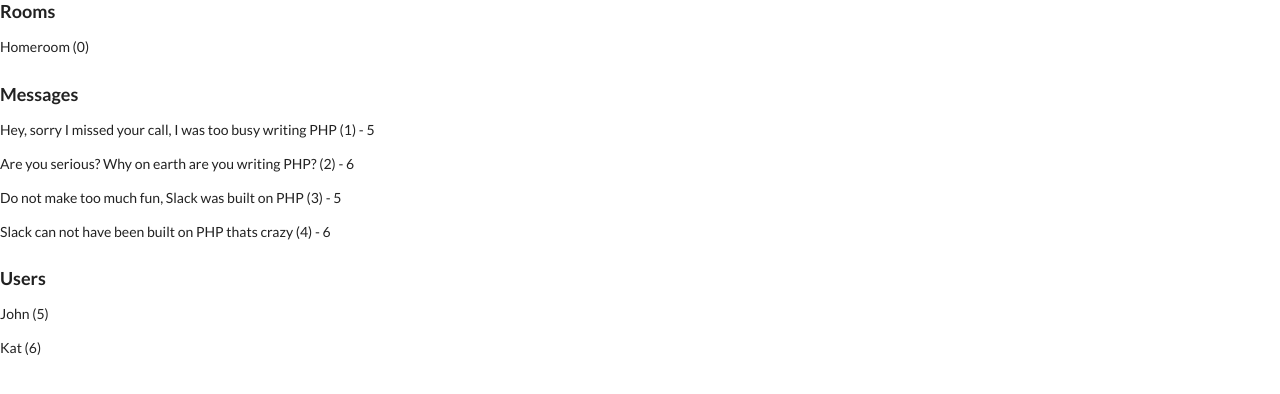
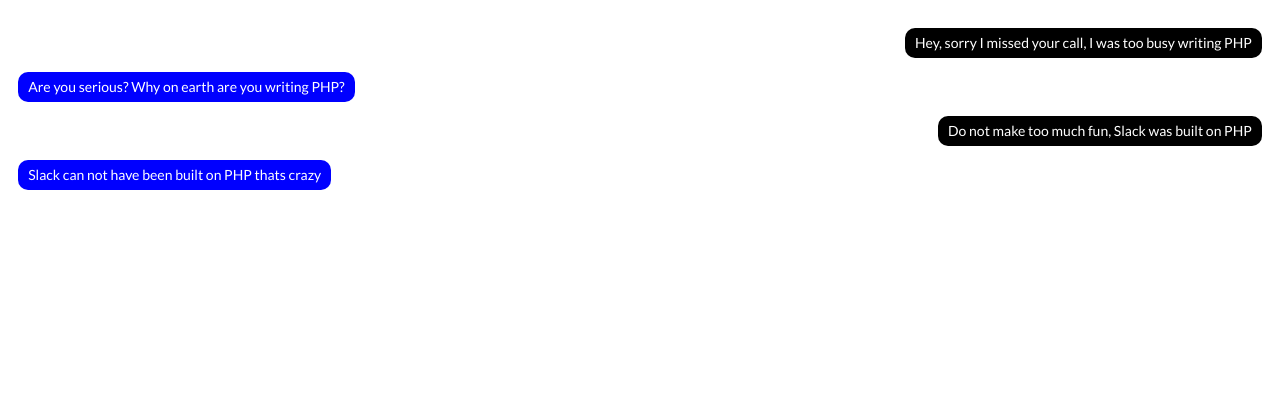
Before and after one commit to rrdelaney/Chat, a React app: page / in a window 1280 px wide. Shown: the top 394 px of the page. Built offline with nearby package versions, Linux system fonts and the light colour scheme.

Commit message:
basic chat

```diff
--- a/gulpfile.js
+++ b/gulpfile.js
@@ -6,7 +6,6 @@
 let webpack = require('webpack');
 let conf = require('./webpack.config');
 let build = require('./config');
-let WebpackDevServer = require('webpack-dev-server');
 let del = require('del');
 let express = require('express');
 
--- /dev/null
+++ b/src/App.css
@@ -0,0 +1,20 @@
+:global #root {
+    height: 100%
+}
+
+:global .clearfix:after {
+     visibility: hidden;
+     display: block;
+     font-size: 0;
+     content: " ";
+     clear: both;
+     height: 0;
+}
+
+:global .clearfix {
+    display: inline-block;
+}
+
+.chat {
+    height: 100%;
+}
--- a/src/App.jsx
+++ b/src/App.jsx
@@ -1,26 +1,21 @@
 import React, { Component } from 'react';
 import { connect } from 'react-redux';
 import { select } from './chat'
+import styles from './App.css'
+import Sidebar from './components/Sidebar';
+import Room from './components/Room';
 
 @connect(select)
 export default class App extends Component {
     render() {
-        const { dispatch, users, rooms, messages } = this.props;
+        const { dispatch, users, rooms, messages, user } = this.props;
 
         return (
             <div>
-                <h3>Rooms</h3>
-                <div>{rooms.map((room) => (
-                    <p key={room.id}>{room.name} ({room.id})</p>
-                ))}</div>
-                <h3>Messages</h3>
-                <div>{messages.map((message) => (
-                    <p key={message.id}>{message.text} ({message.id}) - {message.authorId}</p>
-                ))}</div>
-                <h3>Users</h3>
-                <div>{users.map((user) => (
-                    <p key={user.id}>{user.name} ({user.id})</p>
-                ))}</div>
+                <Sidebar/>
+                <div>
+                    <Room roomId={0} messages={messages} userId={5}/>
+                </div>
             </div>
         );
     }
--- a/src/chat/selectors.js
+++ b/src/chat/selectors.js
@@ -26,3 +26,7 @@
                 .map((entity, id) => ({ ...entity, id }))
                 .filter(entity => entity.type === ROOM);
 }
+
+function user(state) {
+    return state.app.userId;
+}
--- /dev/null
+++ b/src/components/Room.css
@@ -0,0 +1,21 @@
+.chatMessage {
+    background-color: blue;
+    border-radius: 10px;
+    color: white;
+    padding: 5px 10px;
+    max-width: 70%;
+    display: inline-block;
+}
+
+.messageContainer {
+    margin: 1rem .3rem;
+}
+
+.ownMessage {
+    justify-content: flex-end;
+    text-align: right;
+}
+
+.ownMessage .chatMessage {
+    background-color: black;
+}
--- /dev/null
+++ b/src/components/Room.jsx
@@ -0,0 +1,21 @@
+import React, { Component } from 'react';
+import { ownMessage, chatMessage, messageContainer } from './Room.css';
+
+export default class Room extends Component {
+    render() {
+        let messages = this.props.messages.filter(message => (
+            message.roomId === this.props.roomId
+        ));
+
+        return (
+            <div className="ui basic segment">{messages.map(message => (
+                <div key={message.id} className={[messageContainer, message.authorId === this.props.userId ? ownMessage : ''].join(' ')}>
+                    <p className={chatMessage}>
+                        {message.text}
+                    </p>
+                </div>
+
+            ))}</div>
+        );
+    }
+}
--- /dev/null
+++ b/src/components/Sidebar.jsx
@@ -0,0 +1,16 @@
+import React, { Component } from 'react';
+
+export default class Sidebar extends Component {
+    render() {
+        return (
+            <div className="ui inverted sidebar inline" style={{height:'100%'}}>
+                <div className="ui inverted basic segment" style={{height:'100%'}}>
+                    <div className="ui icon inverted secondary pointing menu">
+                        <a className="active item"><i className="users icon"></i></a>
+                        <a className="item"><i className="setting icon"></i></a>
+                    </div>
+                </div>
+            </div>
+        );
+    }
+}
--- a/src/index.html
+++ b/src/index.html
@@ -2,10 +2,11 @@
 <html>
     <head>
         <link href='https://fonts.googleapis.com/css?family=Raleway:400,200,700' rel='stylesheet' type='text/css'>
+        <meta name="viewport" content="width=device-width, initial-scale=1.0"/>
     </head>
     <body>
         <div id="root"></div>
-        <script src="https://ajax.googleapis.com/ajax/libs/jquery/2.1.4/jquery.min.js"></script>
+        <script type="text/javascript" src="https://code.jquery.com/jquery-2.1.1.min.js"></script>
         <script src="app.js"></script>
     </body>
 </html>
```
Also changed, not shown: src/chat/entities.js (added).
